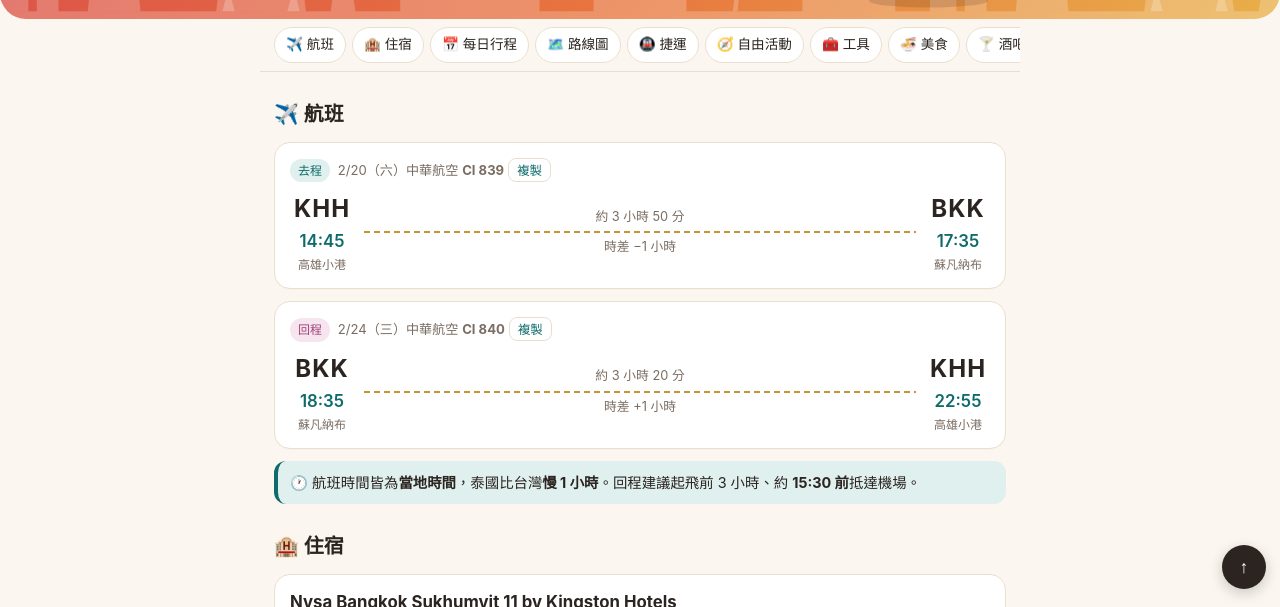
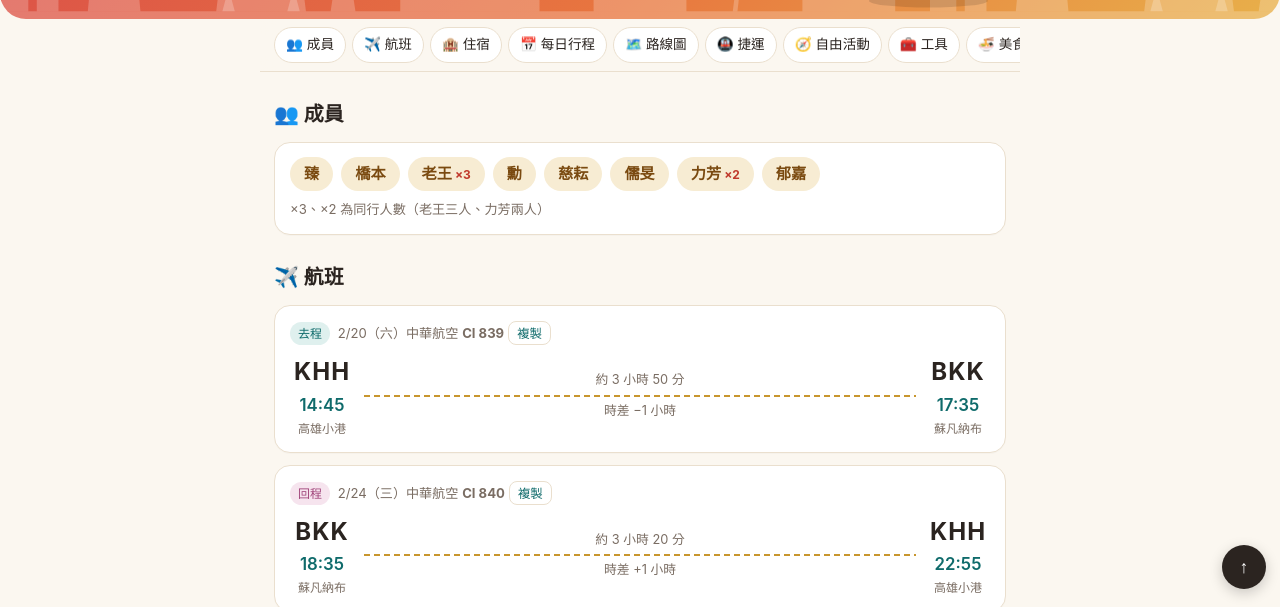
Before and after one commit to yujen317/Bangkok, a plain HTML site: page index.html in a window 1280 px wide. Shown: the part 193-800 px from the top of the page. Drawn offline with Linux system fonts and the light colour scheme.

Commit message:
加入成員名單
Co-Authored-By: Claude Opus 5.5 <noreply@anthropic.com>
Claude-Session: https://claude.ai/code/session_011FH4NkxTucFPY2bFPkzDEy

```diff
--- a/index.html
+++ b/index.html
@@ -128,6 +128,7 @@ footer{text-align:center;color:var(--muted);font-size:.78rem;margin-top:30px}
 .optbox{background:#faf5ec;border:1px dashed var(--line);border-radius:12px;padding:4px 12px;margin-top:8px}
 .opth{font-size:.85rem;font-weight:700;color:var(--orchid);padding-top:6px}
 .mp{text-decoration:none;font-size:.8rem;white-space:nowrap;margin-left:2px;font-weight:600}
+.mems{display:flex;flex-wrap:wrap;gap:8px}.mem{background:var(--gold-soft);color:#7a4a10;border-radius:999px;padding:5px 14px;font-weight:600;font-size:.95rem}.mem small{margin-left:3px;font-size:.75rem;color:var(--red);font-weight:700}
 </style>
 </head>
 <body>
@@ -143,6 +144,7 @@ footer{text-align:center;color:var(--muted);font-size:.78rem;margin-top:30px}
 
 <div class="wrap">
 <nav class="jump">
+  <a href="#crew">👥 成員</a>
   <a href="#flight">✈️ 航班</a>
   <a href="#hotel">🏨 住宿</a>
   <a href="#days">📅 每日行程</a>
@@ -159,6 +161,15 @@ footer{text-align:center;color:var(--muted);font-size:.78rem;margin-top:30px}
   <a href="#sos">🆘 緊急</a>
   <a href="#train">🚂 美功火車</a>
 </nav>
+
+<!-- ============ 成員 ============ -->
+<section id="crew">
+  <h2>👥 成員</h2>
+  <div class="card">
+    <div class="mems"><span class="mem">臻</span><span class="mem">橋本</span><span class="mem">老王<small>×3</small></span><span class="mem">勳</span><span class="mem">慈耘</span><span class="mem">儒旻</span><span class="mem">力芳<small>×2</small></span><span class="mem">郁嘉</span></div>
+    <p class="small" style="margin:8px 0 0">×3、×2 為同行人數（老王三人、力芳兩人）</p>
+  </div>
+</section>
 
 <!-- ============ 航班 ============ -->
 <section id="flight">
```
